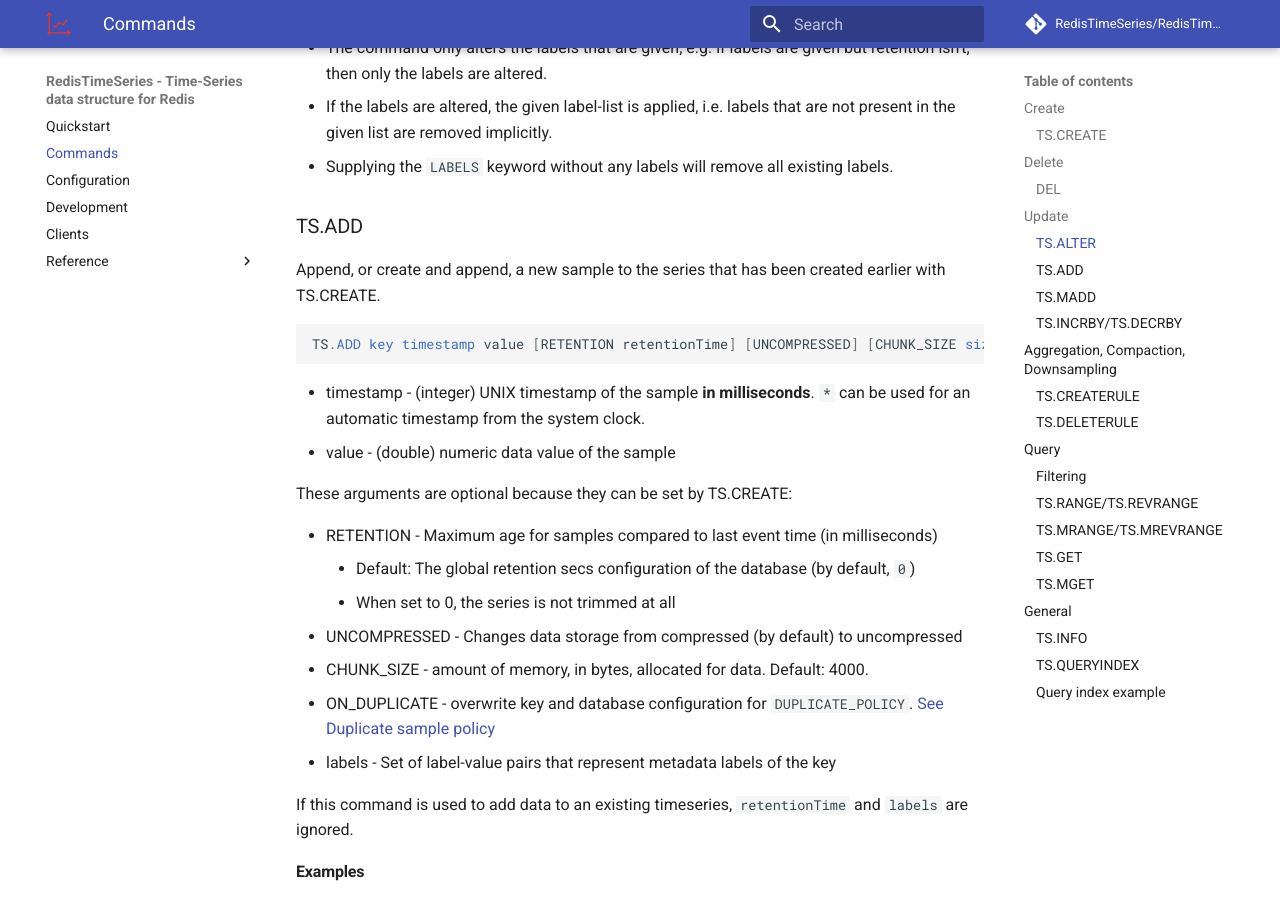
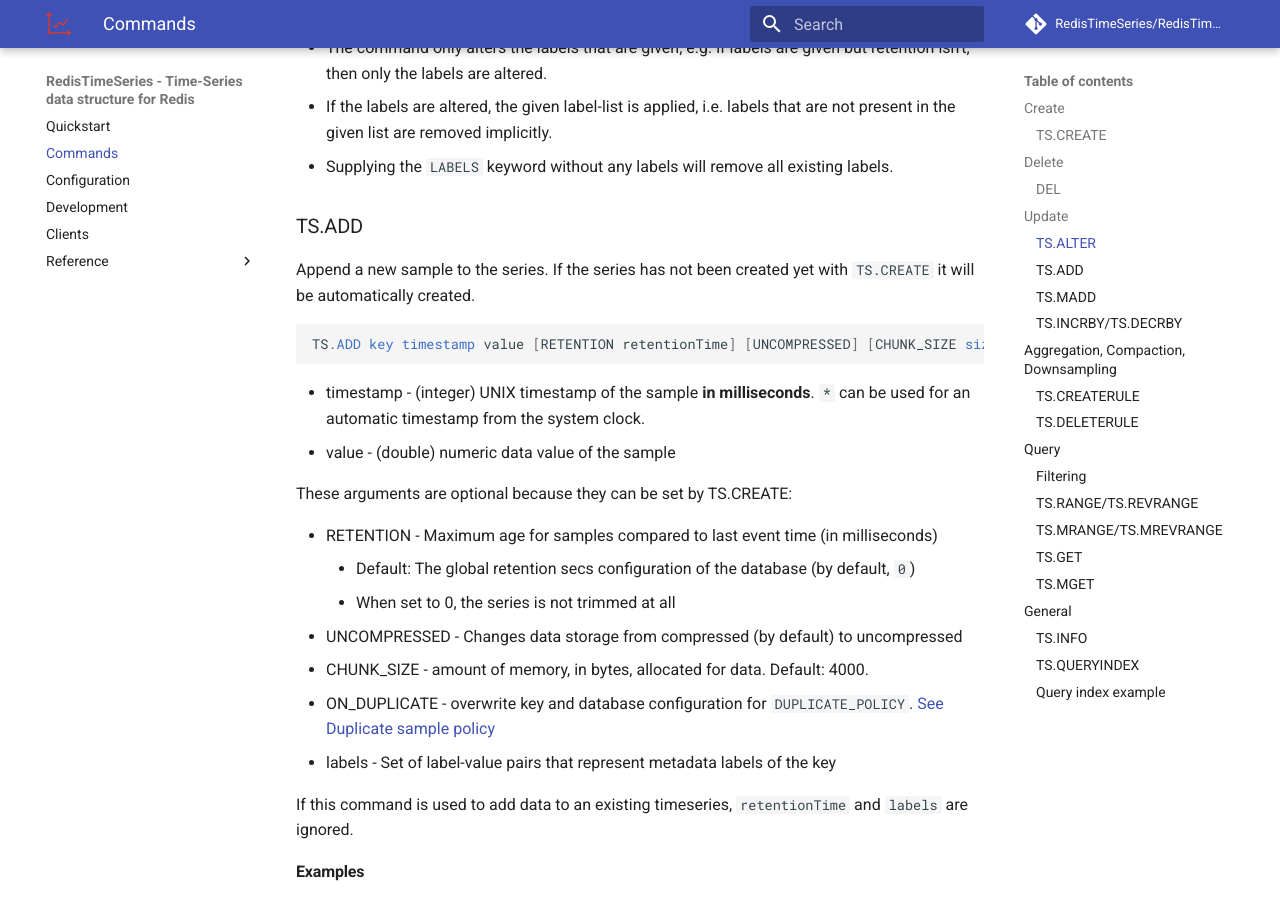
Before and after one commit to RedisTimeSeries/RedisTimeSeries, an MkDocs documentation site: the page built from docs/commands.md, in a window 1280 px wide and 900 px high, scrolled down 1469 px. Built offline with MkDocs 1.6.1 and Material for MkDocs 9.7.7, drawn with Linux system fonts in a browser that asks for light colours; comment, search, counter and statistics services are not loaded.

Commit message:
Fixed that series will be automatically created

````diff
--- a/docs/commands.md
+++ b/docs/commands.md
@@ -68,7 +68,7 @@
 
 ### TS.ADD
 
-Append, or create and append, a new sample to the series that has been created earlier with TS.CREATE.
+Append a new sample to the series. If the series has not been created yet with `TS.CREATE` it will be automatically created.
 
 ```sql
 TS.ADD key timestamp value [RETENTION retentionTime] [UNCOMPRESSED] [CHUNK_SIZE size] [ON_DUPLICATE policy] [LABELS label value..]
````
